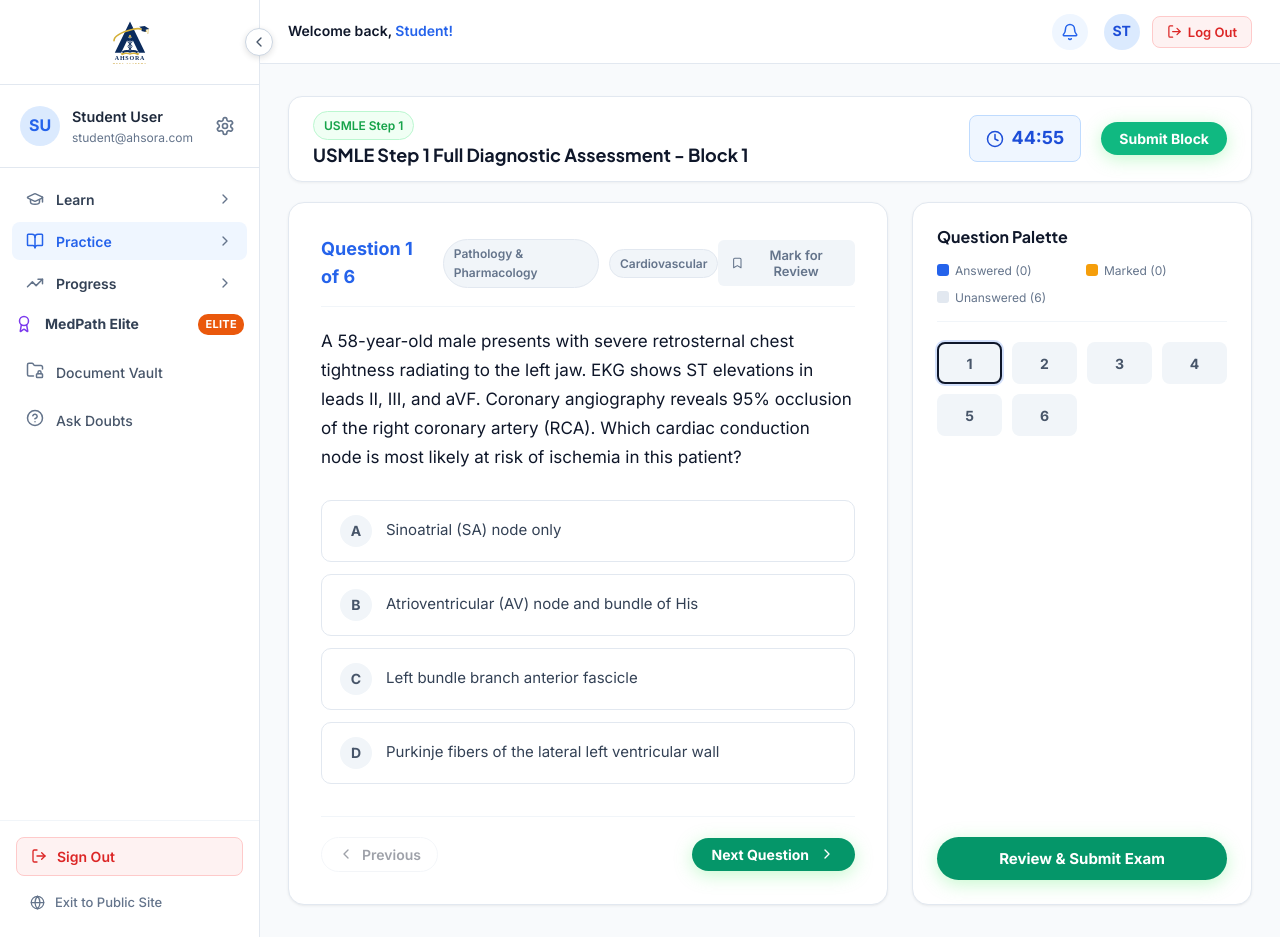
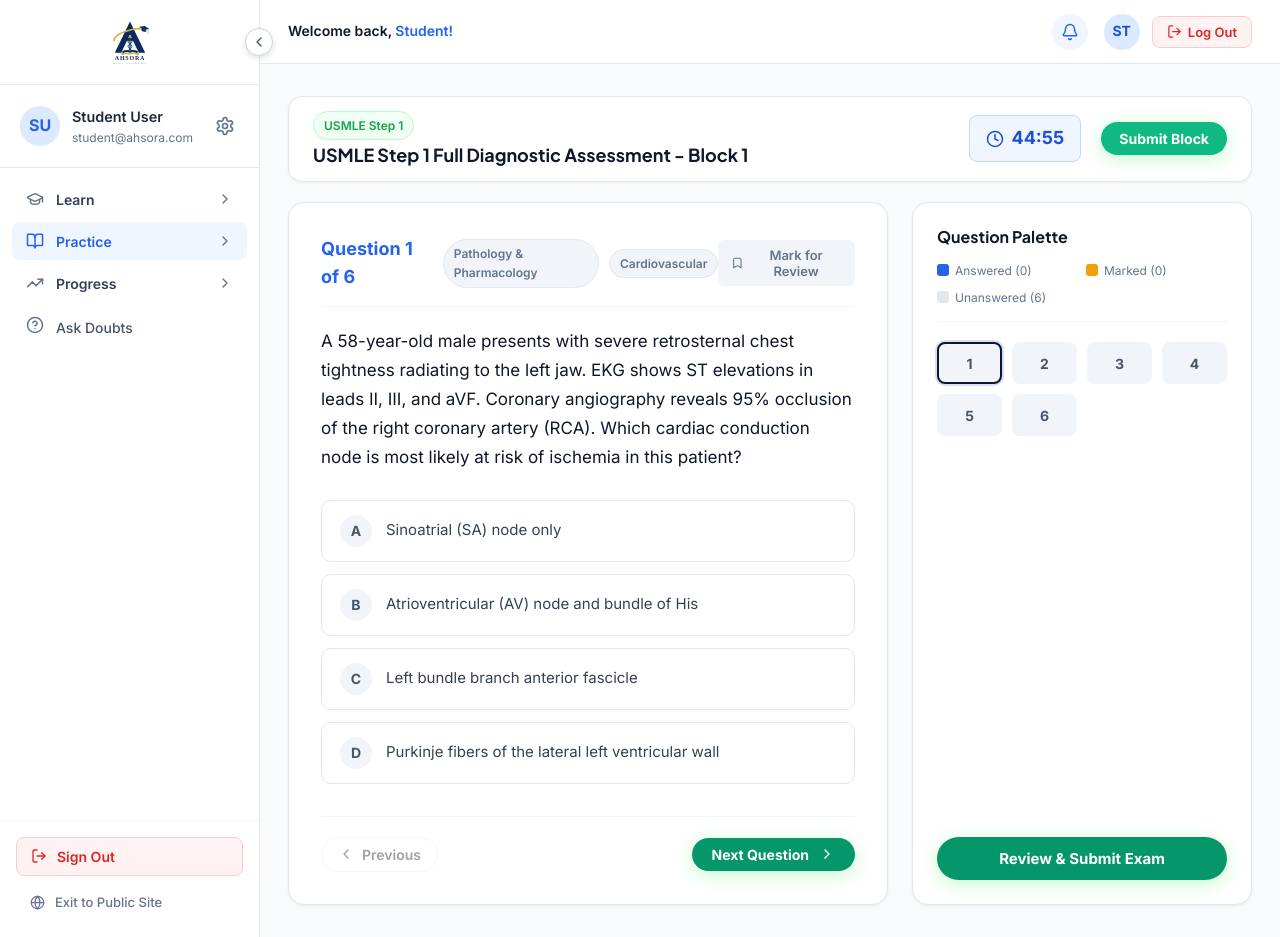
Before and after one commit to ch-muaz-kamboh/Ahsoraa-med-academy, a Next.js app: page /portal/tests/tst-01/take in a window 1280 px wide. Built offline with nearby package versions, Linux system fonts and the light colour scheme; no server answers; the database is empty; sample sign-in values are in the browser's storage; a web font is replaced by a local one.

Commit message:
fix: enforce live exam lockdown via redirect, initialize in_progress attempt, gate Medpath and Document Vault to elite package

```diff
--- a/src/app/portal/layout.tsx
+++ b/src/app/portal/layout.tsx
@@ -1,7 +1,7 @@
 'use client';
 
 import React, { useState, useEffect } from 'react';
-import { useRouter } from 'next/navigation';
+import { useRouter, usePathname } from 'next/navigation';
 import PortalSidebar from '@/components/layout/PortalSidebar';
 import { useAppStore } from '@/lib/store';
 import { createClient } from '@/lib/supabase/client';
@@ -12,11 +12,22 @@ import Logo from '@/components/brand/Logo';
 
 export default function PortalLayout({ children }: { children: React.ReactNode }) {
   const router = useRouter();
+  const pathname = usePathname();
   const { studentLoggedIn, loginStudent, logoutStudent, liveTestSession, testAttempts, currentUser } = useAppStore();
   const [checkingAuth, setCheckingAuth] = useState(true);
 
   const isPortalLocked = liveTestSession && currentUser && testAttempts.some(attempt => attempt.testId === liveTestSession.testId && attempt.studentId === currentUser.id && attempt.status === 'in_progress');
   const hasCompletedLiveTest = liveTestSession && currentUser && testAttempts.some(attempt => attempt.testId === liveTestSession.testId && attempt.studentId === currentUser.id && attempt.status === 'completed');
+
+  // Enforce lockdown: if locked and not on the test page, force redirect
+  useEffect(() => {
+    if (isPortalLocked && liveTestSession) {
+      const targetUrl = `/portal/tests/${liveTestSession.testId}/take`;
+      if (!pathname?.startsWith(targetUrl)) {
+        router.replace(targetUrl);
+      }
+    }
+  }, [isPortalLocked, liveTestSession, pathname, router]);
 
   const [realUser, setRealUser] = useState<{ fullName: string, firstName: string, initials: string } | null>(null);
 
--- a/src/app/portal/tests/[id]/take/page.tsx
+++ b/src/app/portal/tests/[id]/take/page.tsx
@@ -24,7 +24,7 @@ export default function TakeTestPage({
 }) {
   const resolvedParams = use(params);
   const router = useRouter();
-  const { recordTestAttempt, currentUser, addMistake } = useAppStore();
+  const { recordTestAttempt, testAttempts, currentUser, addMistake } = useAppStore();
 
   const [test, setTest] = useState<Test>(() => getMockTestWithCustom(resolvedParams.id));
 
@@ -42,6 +42,22 @@ export default function TakeTestPage({
   if (!test) {
     notFound();
   }
+
+  // Register an in_progress attempt when they join, to lock the portal.
+  useEffect(() => {
+    if (!test || !currentUser) return;
+    const hasAttempt = testAttempts.some(a => a.testId === test.id && a.studentId === currentUser.id);
+    if (!hasAttempt) {
+      recordTestAttempt({
+        id: `att-ip-${Date.now()}`,
+        testId: test.id,
+        testTitle: test.title,
+        studentId: currentUser.id,
+        status: 'in_progress',
+        startedAt: new Date().toISOString(),
+      });
+    }
+  }, [test, currentUser, testAttempts, recordTestAttempt]);
 
   const [currentIndex, setCurrentIndex] = useState(0);
   const [answers, setAnswers] = useState<Record<string, string>>(() => {
--- a/src/components/layout/PortalSidebar.tsx
+++ b/src/components/layout/PortalSidebar.tsx
@@ -38,6 +38,7 @@ export default function PortalSidebar({ userFullName = 'Student', userInitials =
   } = useAppStore();
   const isPortalLocked = liveTestSession && testAttempts.some(attempt => attempt.testId === liveTestSession.testId && attempt.studentId === currentUser.id && attempt.status === 'in_progress');
   const canAccessSchedule = currentUser.selectedPackage && /elite|master/i.test(currentUser.selectedPackage);
+  const canAccessMedpath = currentUser.selectedPackage && /elite/i.test(currentUser.selectedPackage);
   const [showSettings, setShowSettings] = useState(false);
   const [email, setEmail] = useState(currentUser.email);
   const [phone, setPhone] = useState(currentUser.phone || '');
@@ -452,6 +453,7 @@ export default function PortalSidebar({ userFullName = 'Student', userInitials =
         </div>
 
         {/* MedPath Elite — Direct Link (gate check happens on page) */}
+        {canAccessMedpath && (
           <Link
             href="/portal/medpath"
             style={{
@@ -479,8 +481,10 @@ export default function PortalSidebar({ userFullName = 'Student', userInitials =
               </span>
             )}
           </Link>
+        )}
 
         {/* Document Vault */}
+        {canAccessMedpath && (
           <div style={{ padding: '0 12px', marginTop: '4px' }}>
           <Link
             href="/portal/documents"
@@ -504,6 +508,7 @@ export default function PortalSidebar({ userFullName = 'Student', userInitials =
             {sidebarExpanded && <span>Document Vault</span>}
           </Link>
         </div>
+        )}
 
         <div style={{ padding: '0 12px', marginTop: '4px' }}>
           {/* Ask Doubts / Mentorship link */}
```
Lines whose indentation alone changed are shown as unchanged.
